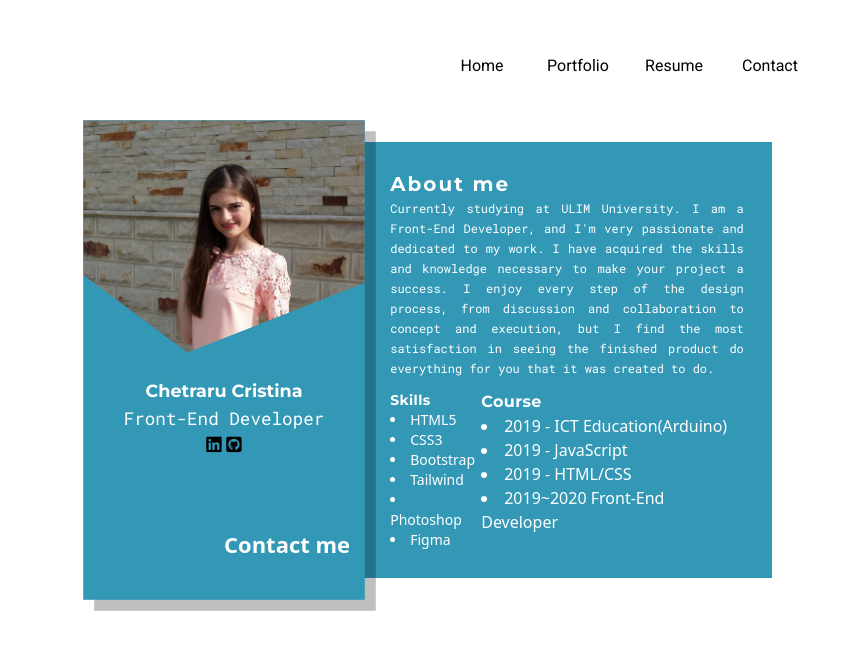
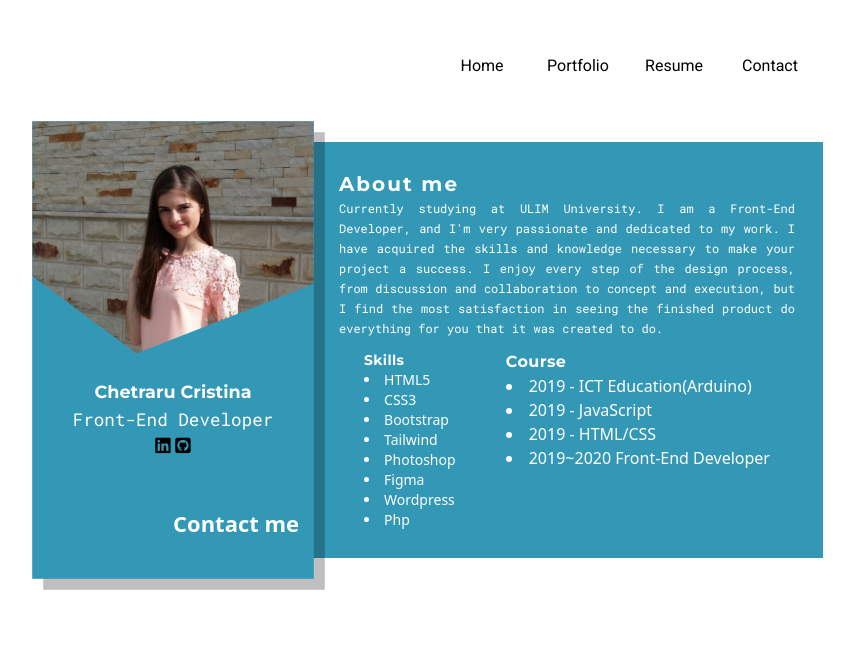
Before and after one commit to cristina-99/Porfolio, a website: page resume.html in a window 1280 px wide. Shown: the whole page, without its empty margins (206-1060 px from the left). Drawn offline with nearby package versions, Linux system fonts and the light colour scheme.

Commit message:
add new Skill

```diff
--- a/resume.html
+++ b/resume.html
@@ -98,7 +98,7 @@
             >
           </div>
         </div>
-        <div class="about-meTo lg:w-2/5 w-full p-7">
+        <div class="about-meTo lg:w-2/4 w-full p-7">
           <h2 class="font-bold text-xl tracking-widest">About me</h2>
           <p class="text-xs leading-5 text-justify">
             Currently studying at ULIM University. I am a Front-End Developer,
@@ -118,6 +118,8 @@
               <li>Tailwind</li>
               <li>Photoshop</li>
               <li>Figma</li>
+              <li>Wordpress</li>
+              <li>Php</li>
             </div>
             <div class="course mt-5 lg:mt-0">
               <h3 class="font-bold tracking-wide">Course</h3>
```
Also changed, not shown: portfolio.html (+1 -1 lines).
